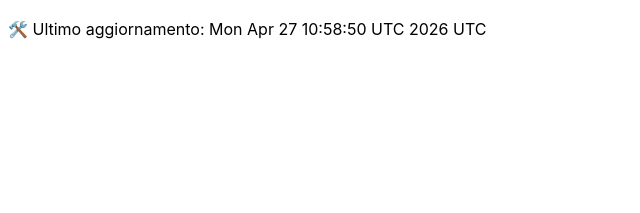
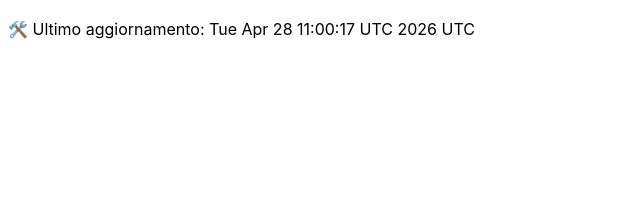
Before and after one commit to DanteTrb/DanteTrb.github.io, a Jekyll site: the page built from badges.md, in a window 1280 px wide. Shown: the top 213 px of the page, without its empty margins (0-640 px from the left). Built offline with Jekyll 4.4.1, drawn with Linux system fonts in a browser that asks for light colours; our own code applies the rules of GitHub Pages for plain Markdown files.

Commit message:
🛠️ Aggiornamento automatico badge

```diff
--- a/badges.md
+++ b/badges.md
@@ -1 +1 @@
-🛠️ Ultimo aggiornamento: Mon Apr 27 10:58:50 UTC 2026 UTC
+🛠️ Ultimo aggiornamento: Tue Apr 28 11:00:17 UTC 2026 UTC
```
